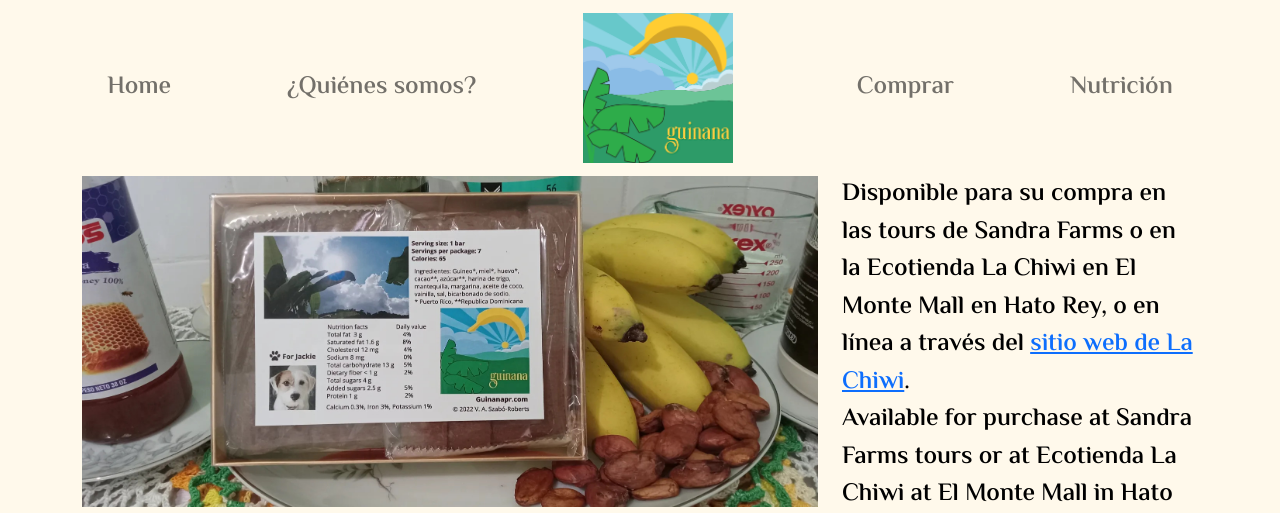
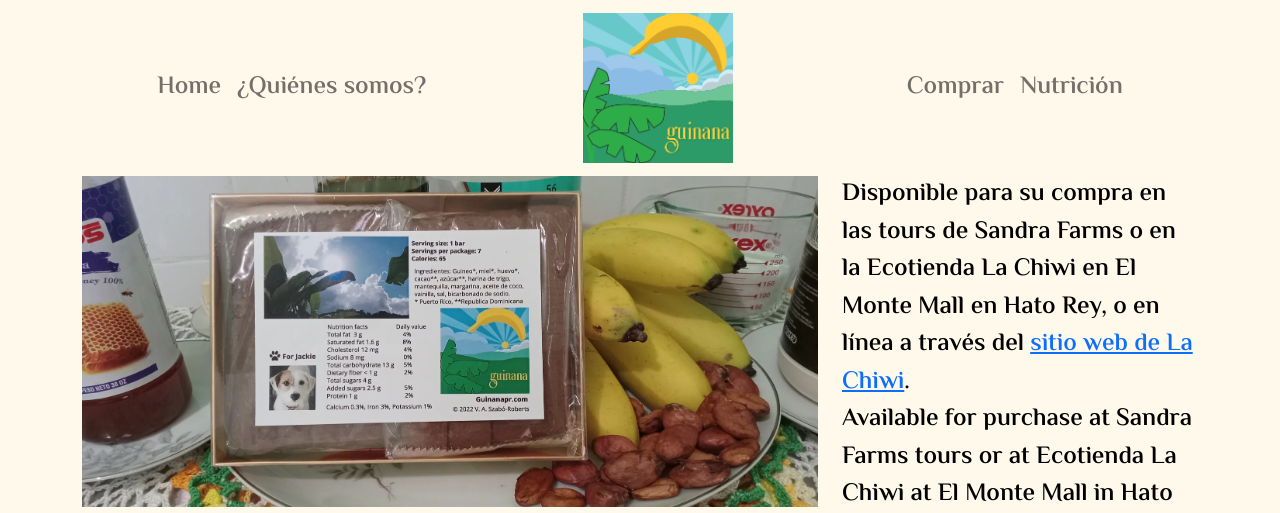
Before and after one commit to aineps/guinana-website, a Flask app: page /order in a window 1280 px wide. Shown: the top 513 px of the page. Run offline with Flask 3, Linux system fonts and the light colour scheme; some libraries are stand-ins or nearby versions.

Commit message:
Formatting

```diff
--- a/static/guinana.css
+++ b/static/guinana.css
@@ -88,8 +88,8 @@
 }
 
 .navbar-nav > .nav-item {
-    margin-right: 50px;
-    margin-left: 50px;
+    /*margin-right: 50px;
+    margin-left: 50px;*/
     font-family: 'El Messiri', sans-serif;
     font-size: 25px;
 }
```
